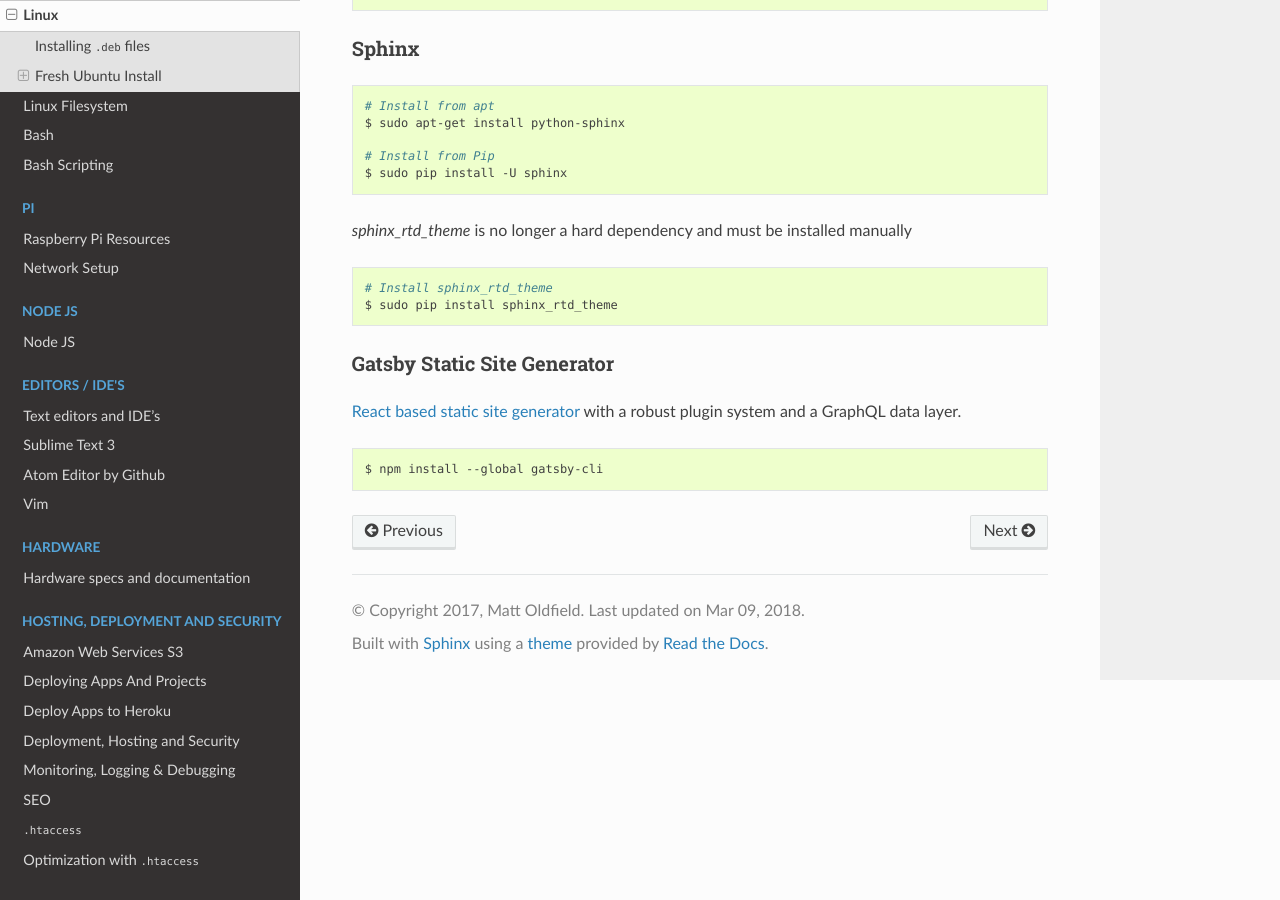
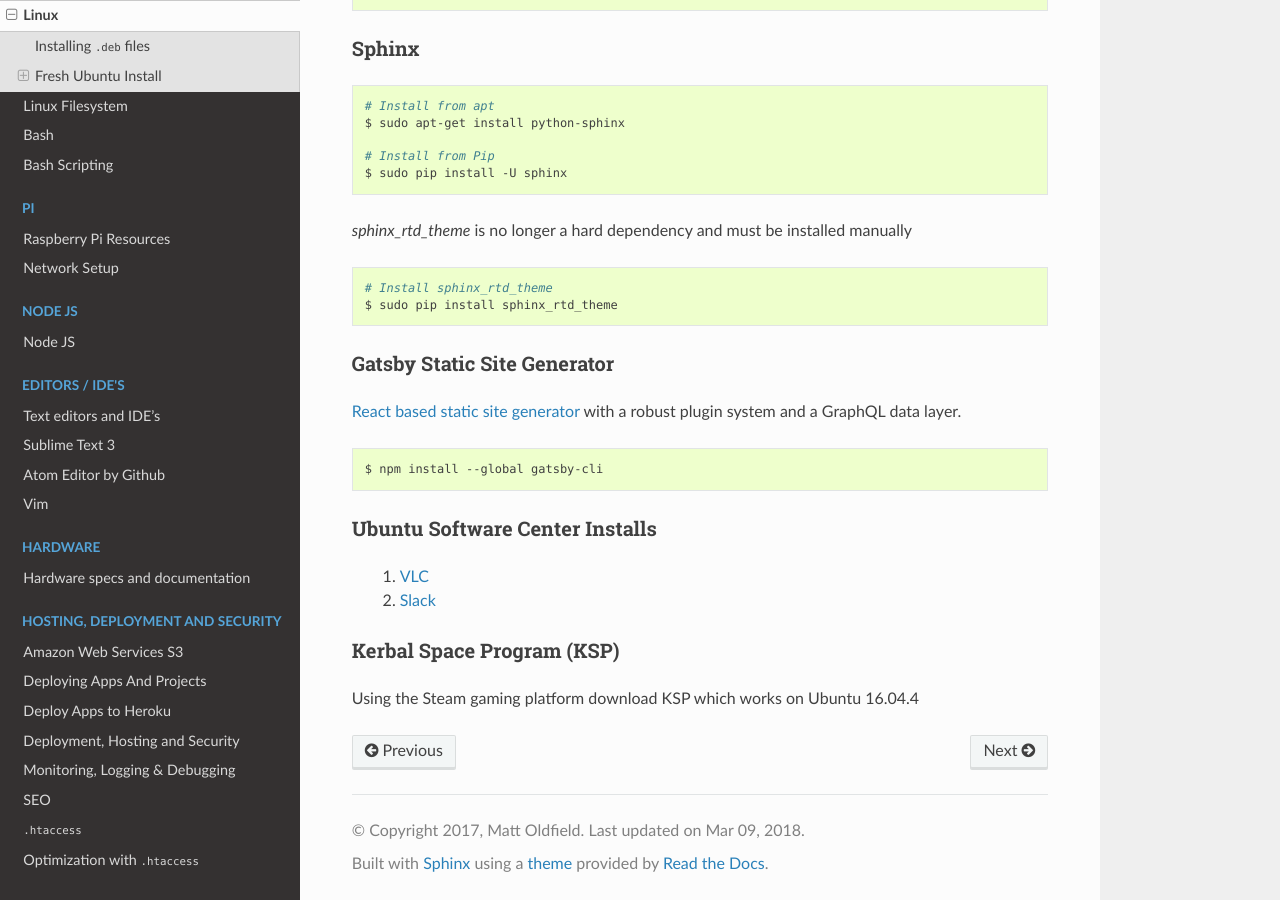
Before and after one commit to asmattic/docs, a Sphinx documentation site: the page built from source/linux/index.rst, in a window 1280 px wide and 900 px high, scrolled down 4208 px. Built offline with Sphinx 7.4.7 and the Read the Docs theme 2.0.0, drawn with Linux system fonts in a browser that asks for light colours.

```diff
--- a/source/linux/index.rst
+++ b/source/linux/index.rst
@@ -269,3 +269,14 @@ Gatsby Static Site Generator
 .. code-block:: bash
 
    $ npm install --global gatsby-cli
+
+Ubuntu Software Center Installs
+~~~~~~~~~~~~~~~~~~~~~~~~~~~~~~~~~
+
+   1. `VLC <https://www.videolan.org/vlc/download-ubuntu.html>`_
+   2. `Slack <https://slack.com/downloads/linux>`_
+
+Kerbal Space Program (KSP)
+~~~~~~~~~~~~~~~~~~~~~~~~~~~~
+
+Using the Steam gaming platform download KSP which works on Ubuntu 16.04.4
```
Also changed, not shown: source/javascript/concepts.rst (added, +11 -0 lines), source/javascript/interview-questions.rst (added, +25 -0 lines).
